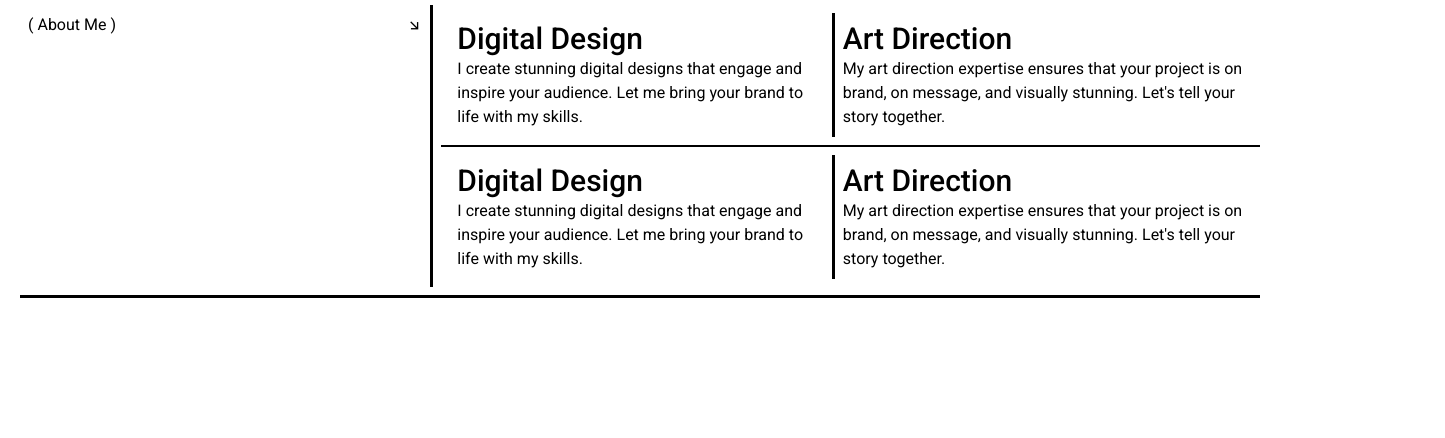
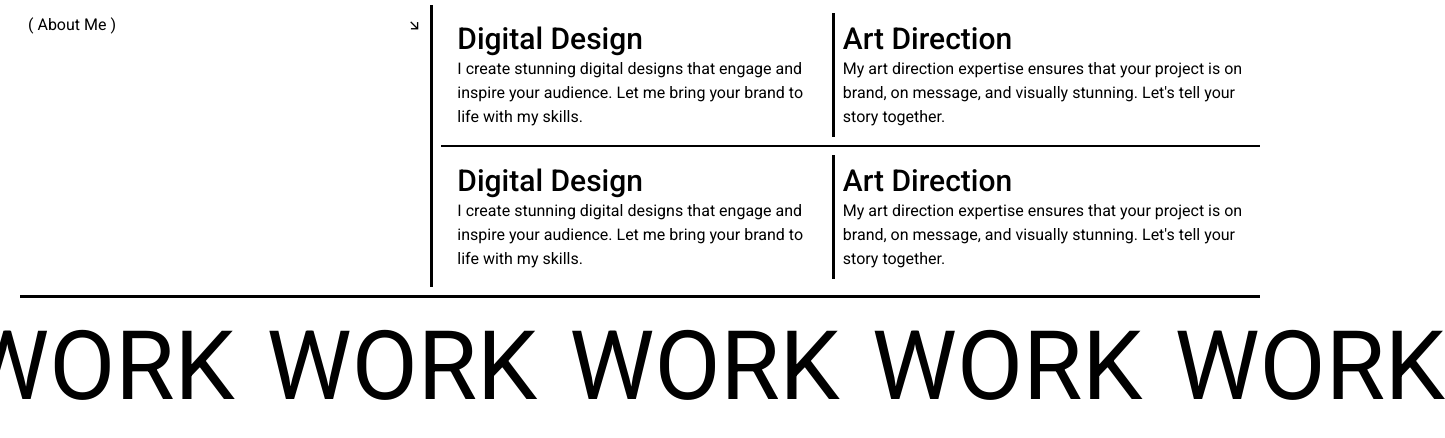
Before and after one commit to singhabhay188/Landing_Pages, a plain HTML site: page Web d Course/Page1/index.html in a window 1280 px wide. Shown: the part 1259-1697 px from the top of the page, 1445 px wide, since content can reach past the window. Drawn offline with nearby package versions, Linux system fonts and the light colour scheme.

Commit message:
web course page 1 ready

```diff
--- a/Web d Course/Page1/index.html
+++ b/Web d Course/Page1/index.html
@@ -64,6 +64,13 @@
                     </div>
                 </div>
             </div>
+            <div class="work flex gap-8 py-5 -translate-x-14">
+                <h1 class="text-8xl uppercase">work</h1>
+                <h1 class="text-8xl uppercase">work</h1>
+                <h1 class="text-8xl uppercase">work</h1>
+                <h1 class="text-8xl uppercase">work</h1>
+                <h1 class="text-8xl uppercase">work</h1>
+            </div>
         </div>
     </main>
 
--- a/Web d Course/Page1/style.css
+++ b/Web d Course/Page1/style.css
@@ -20,7 +20,6 @@ body{
 main{
     width: 100%;
     min-height: 100%;
-    height: 300vw;
     position: relative;
 }
 
```
